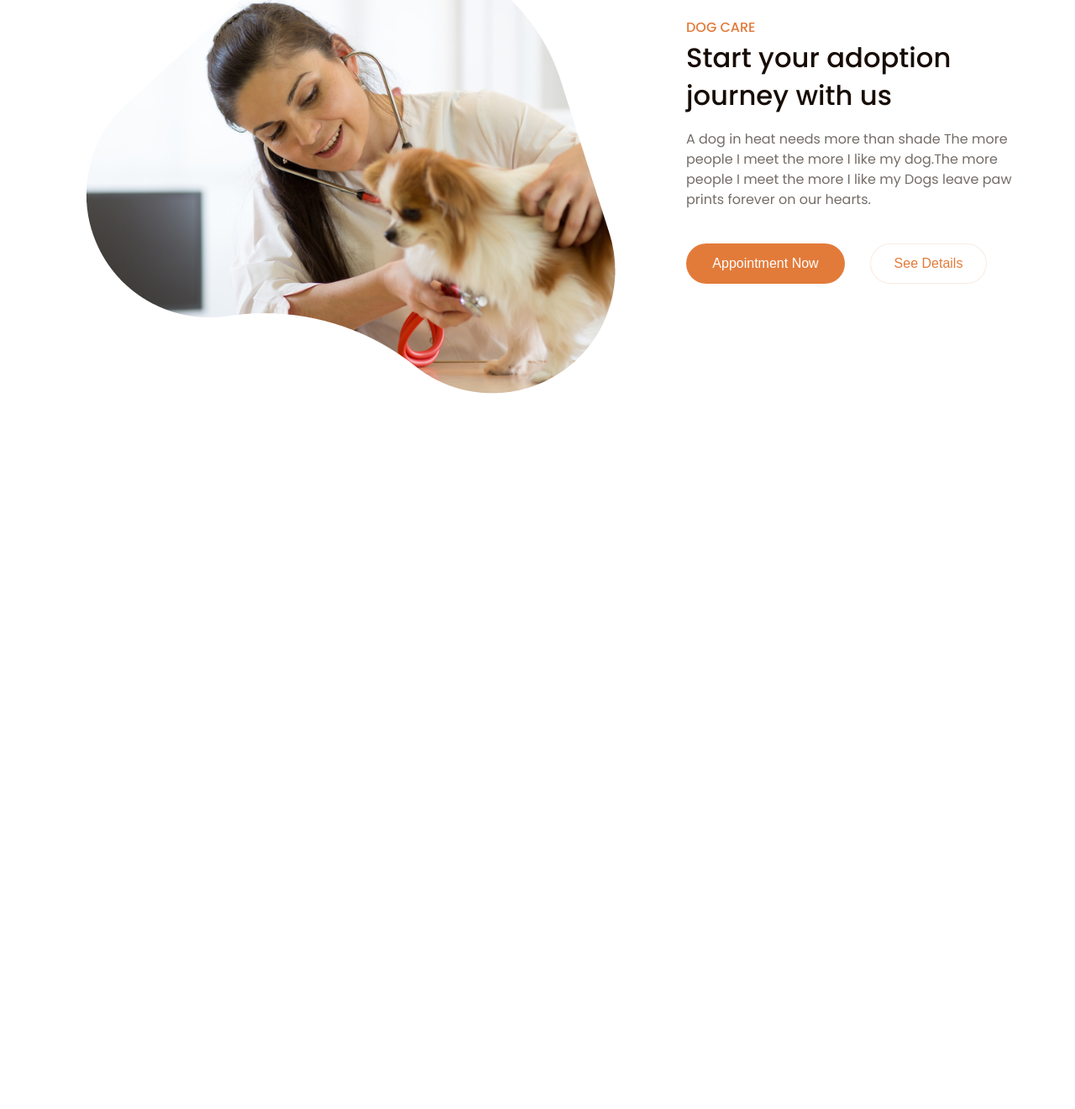
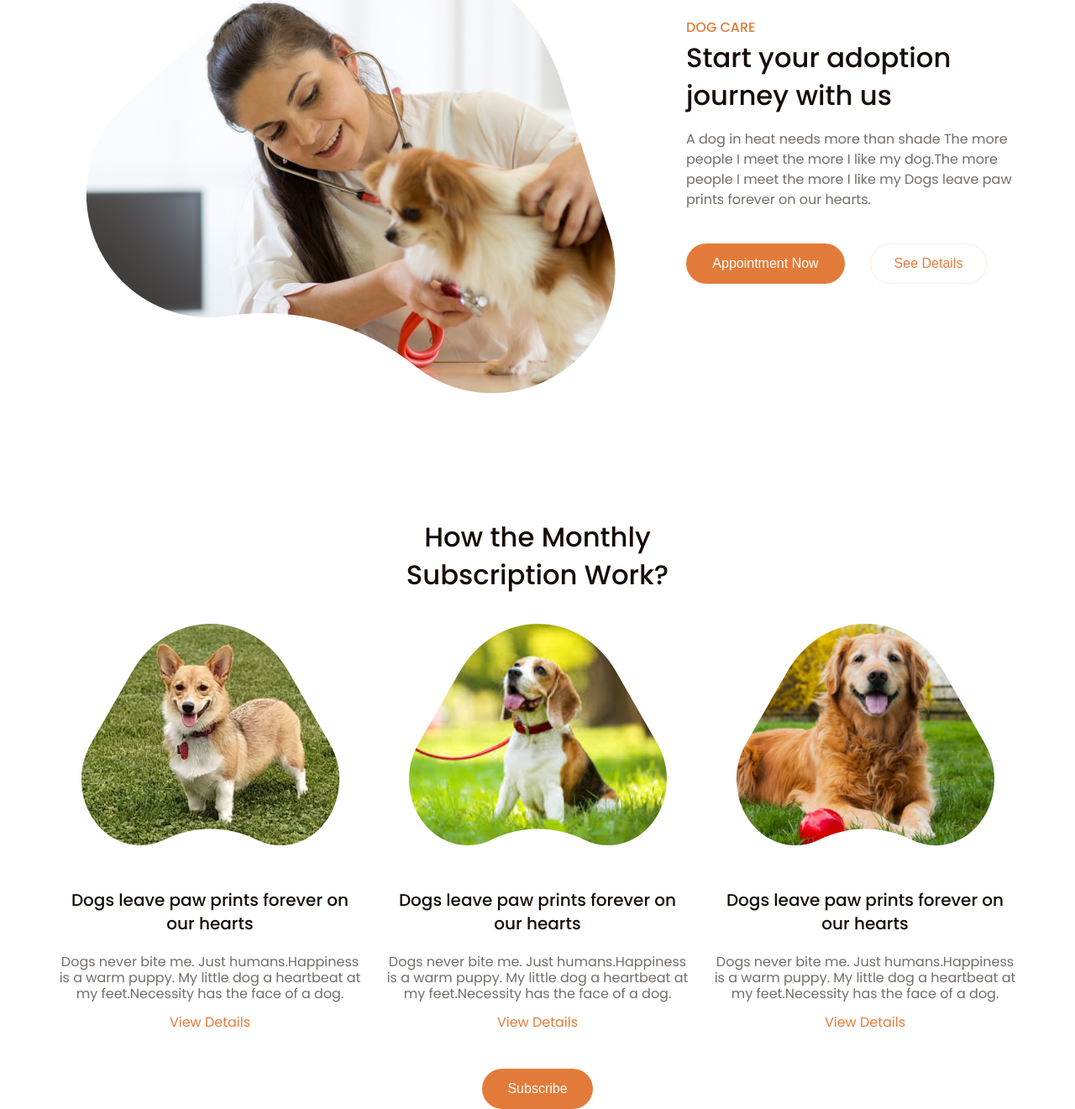
Before and after one commit to LianaSh/Dog, a plain HTML site: page index.html in a window 1280 px wide. Shown: the part 2719-4040 px from the top of the page at 84% size. Before the commit the page ends 3220 px from the top, so only its background shows below. Drawn offline with Linux system fonts and the light colour scheme.

Commit message:
Сделала раздел инфо

```diff
--- a/index.html
+++ b/index.html
@@ -173,6 +173,39 @@
 
     </section>
 
+    <section class="info conteiner">
+        <div class="info__head">
+            <p class="info__name">How the Monthly <br>
+                Subscription Work?</p>
+        </div>
+        <div class="info__list">
+
+            <div class="info__card">
+                <img class="info__img" src="./Img/Image/Info-card1.png" alt="">
+                <p class="info__title">Dogs leave paw prints forever on our hearts</p>
+                <p class="info__subtitle">Dogs never bite me. Just humans.Happiness is a warm puppy. My little dog a heartbeat at my feet.Necessity has the face of a dog.</p>
+                <a class="info__link" href="">View Details</a>
+            </div>
+
+            <div class="info__card">
+                <img class="info__img" src="./Img/Image/Info-card2.png" alt="">
+                <p class="info__title">Dogs leave paw prints forever on our hearts</p>
+                <p class="info__subtitle">Dogs never bite me. Just humans.Happiness is a warm puppy. My little dog a heartbeat at my feet.Necessity has the face of a dog.</p>
+                <a class="info__link" href="">View Details</a>
+            </div>
+
+            <div class="info__card">
+                <img class="info__img" src="./Img/Image/Info-card3.png" alt="">
+                <p class="info__title">Dogs leave paw prints forever on our hearts</p>
+                <p class="info__subtitle">Dogs never bite me. Just humans.Happiness is a warm puppy. My little dog a heartbeat at my feet.Necessity has the face of a dog.</p>
+                <a class="info__link" href="">View Details</a>
+            </div>
+
+        </div>
+
+        <button class="info__btn">Subscribe</button>
+    </section>
+
 <!-- <div class="test">
     <div class="test-item">
         <span class="test-item__square"></span>
--- /dev/null
+++ b/scss/blocks/_info.scss
@@ -0,0 +1,81 @@
+.info {
+    display: block;
+    text-align: center;
+    margin-top: 116px;
+
+}
+
+.info__head {
+    width: 505px;
+    margin: 0 auto;
+}
+
+.info__name {
+    color: rgb(23, 12, 4);
+    font-size: 32.25px;
+    font-weight: 500;
+    line-height: 45.15px;
+}
+
+.info__list {
+    display: flex;
+    justify-content: space-between;
+    gap: 30px;
+    margin-top: 36px;
+
+}
+
+.info__card {
+    display: flex;
+    flex-direction: column;
+    width: 360px;
+}
+
+.info__img {
+    width: 307px;
+    height: 264px;
+    object-fit: cover;
+    object-position: center;
+    margin: 0 auto;
+}
+
+.info__title {
+    margin-top: 51px;
+    color: rgb(23, 12, 4);
+    font-size: 20px;
+    font-weight: 500;
+    line-height: 28px;
+}
+
+.info__subtitle {
+    margin-top: 22px;
+    color: rgb(23, 12, 4, 0.6);
+    font-size: 16px;
+    font-weight: 400;
+    line-height: 19px;
+}
+
+.info__link {
+    margin-top: 15px;
+    color: rgb(226, 123, 58);
+    font-size: 16px;
+    font-weight: 400;
+    line-height: 19px;
+    text-decoration: none;
+}
+
+.info__btn {
+    display: flex;
+    flex-direction: column;
+    margin: 46px auto 0;
+    // width: 131px;
+    // height: 48px;
+    padding: 15px 30px;
+    align-items: center;
+    color: rgb(255, 255, 255);
+    background-color: rgb(226, 123, 58);
+    font-size: 16px;
+    font-weight: 400;
+    border-radius: 24px;
+    border: none;
+}
--- a/scss/blocks/_products.scss
+++ b/scss/blocks/_products.scss
@@ -115,10 +115,10 @@
 .products__btn {
     display: flex;
     flex-direction: column;
-    width: 185px;
-    height: 48px;
+    // width: 185px;
+    // height: 48px;
     margin-top: 46px;
-    padding: 12px 29px;
+    padding: 14px 30px;
     background-color: rgb(255, 255, 255);
     color: rgb(226, 123, 58);
     font-size: 16px;
--- a/scss/style.scss
+++ b/scss/style.scss
@@ -6,9 +6,7 @@
 @import './blocks/features';
 @import './blocks/products';
 @import './blocks/information';
-
-
-
+@import './blocks/info';
 
 
 .test {
```
Also changed, not shown: Img/Image/Info-card1.png (added), Img/Image/Info-card2.png (added), Img/Image/Info-card3.png (added), css/style.css, 1 other file.
